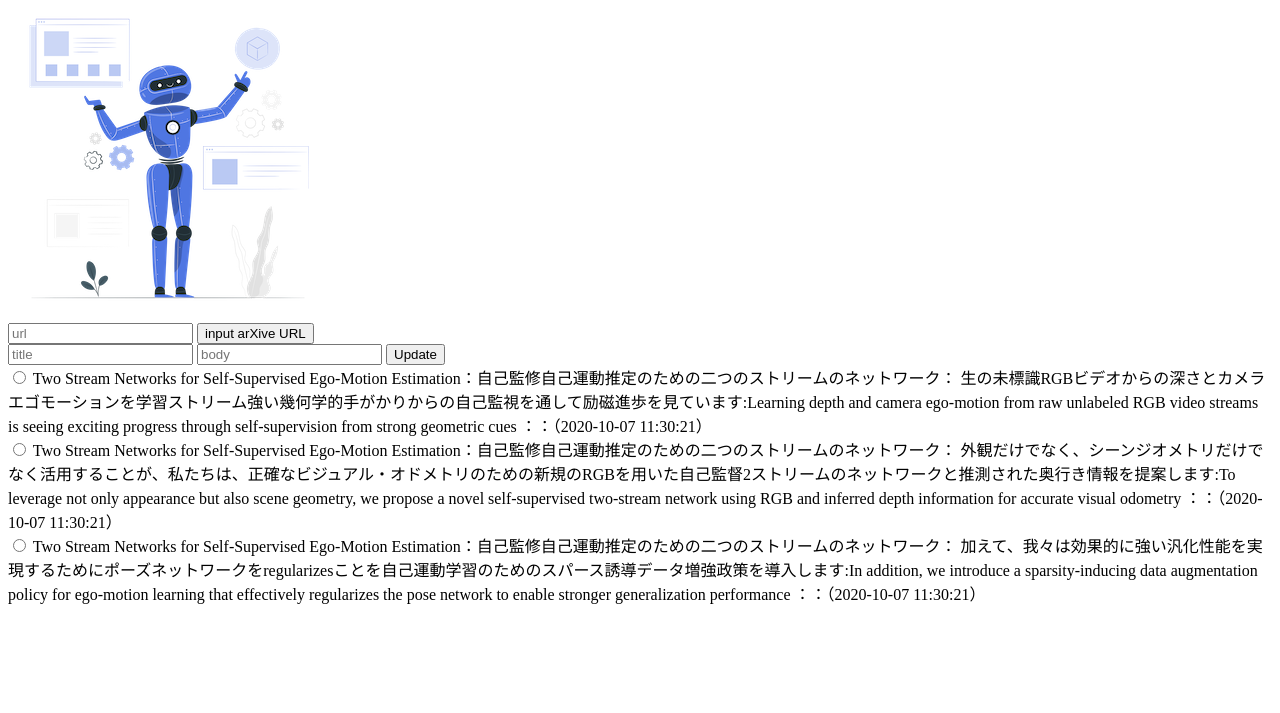
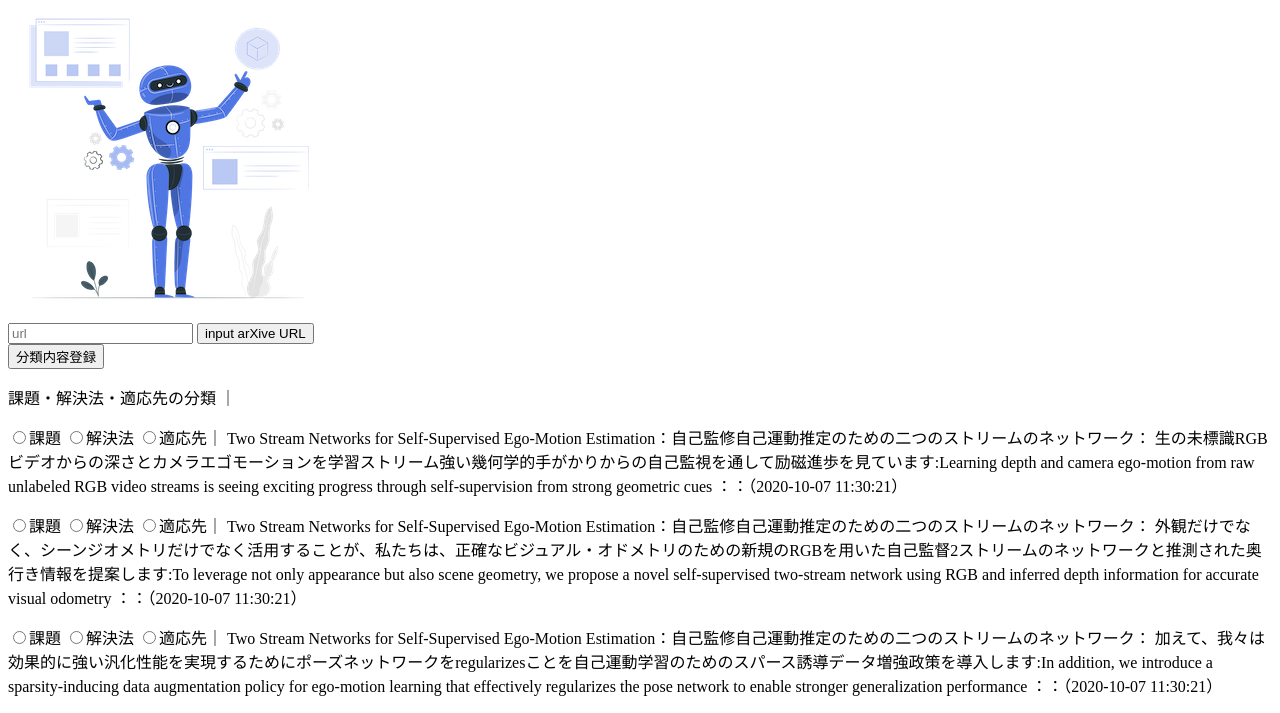
Before and after one commit to Allovertom/YouReadAtBranch, a Flask app: page / in a window 1280 px wide. Shown: the part 113-826 px from the top of the page. Before the commit the page ends 717 px from the top, so only its background shows below. Run offline with Flask 2, Linux system fonts and the light colour scheme; a user stored in the database is signed in; data comes from the database, SQL or seed files in the repository; both versions use the stored data as it was after the commit; parts of the project's set-up code (start-up, migrations or seed data) failed here and were passed over.

Commit message:
ラジオボタンとDBへ分類登録ボタン実装

```diff
--- a/app/templates/index.html
+++ b/app/templates/index.html
@@ -16,21 +16,26 @@
     </form>
 
     <form action="/update" method="post", id="update">
-        <input type="text" name="title" placeholder="title">
-        <input type="text" name="body" placeholder="body">
-        <input type="submit" value="Update">
+        <!-- <input type="text" name="title" placeholder="title">
+        <input type="text" name="body" placeholder="body"> -->
+        <input type="submit" value="分類内容登録">
     </form>
 <!--     <form action="/delete" method="post" id="delete">
         <input type="submit" value="Delete Selected All Onegai">
     </form> -->
+    <p> 課題・解決法・適応先の分類 ｜</p>
         {% for con in all_contents %}
         <div>
-            <input type="radio" name="update" value={{con.id}}>
+            <p>
+            <input type="radio" name="update" value={{con.id}}>課題
+            <input type="radio" name="update" value={{con.id}}>解決法
+            <input type="radio" name="update" value={{con.id}}>適応先｜
             <!-- <input type="checkbox" name="delete" form="delete" value={{con.id}}> -->
             {{con.title_en}}：{{con.title_jp}}：
             {{con.abst_en}}:{{con.abst_jp}}
             ：{{con.sol}}：{{con.app}}（{{con.date}}）
             </input>
+            </p>
         </div>
         {% endfor %}
     <!-- </form> -->
```
Also changed, not shown: models/paper.db.
